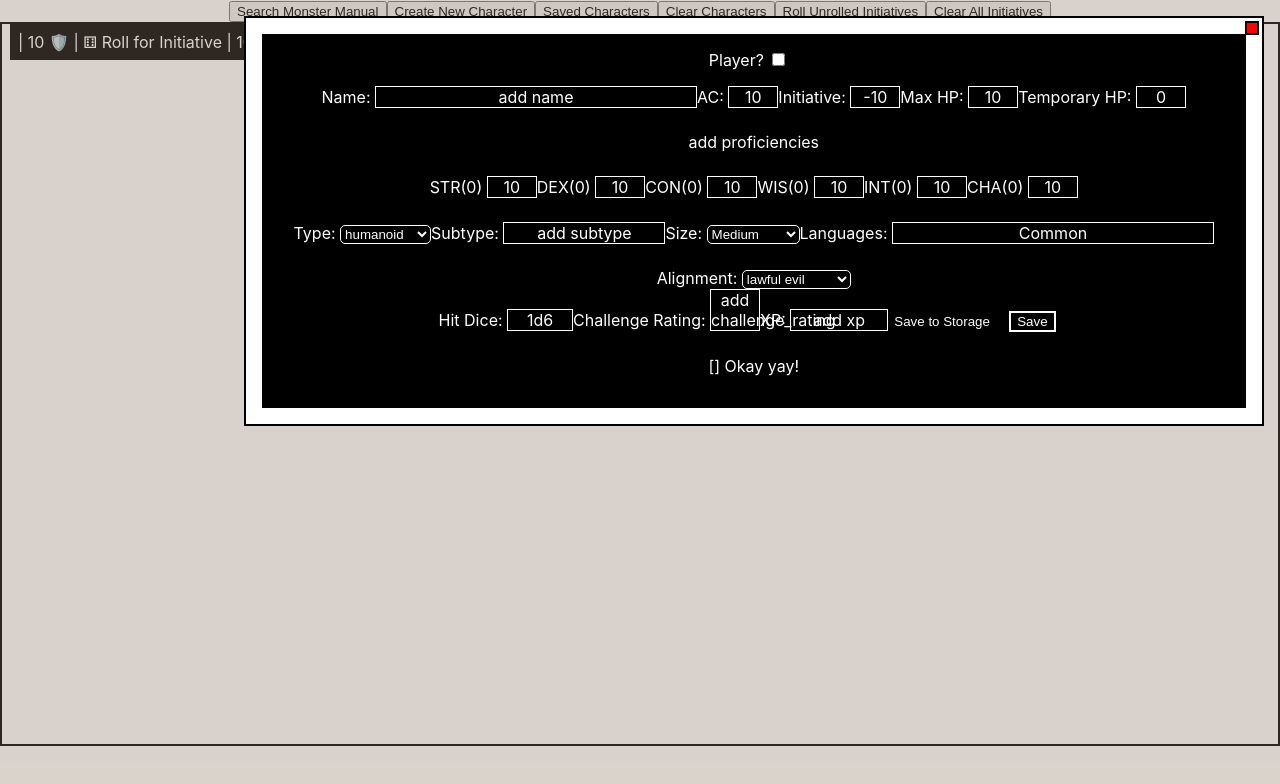
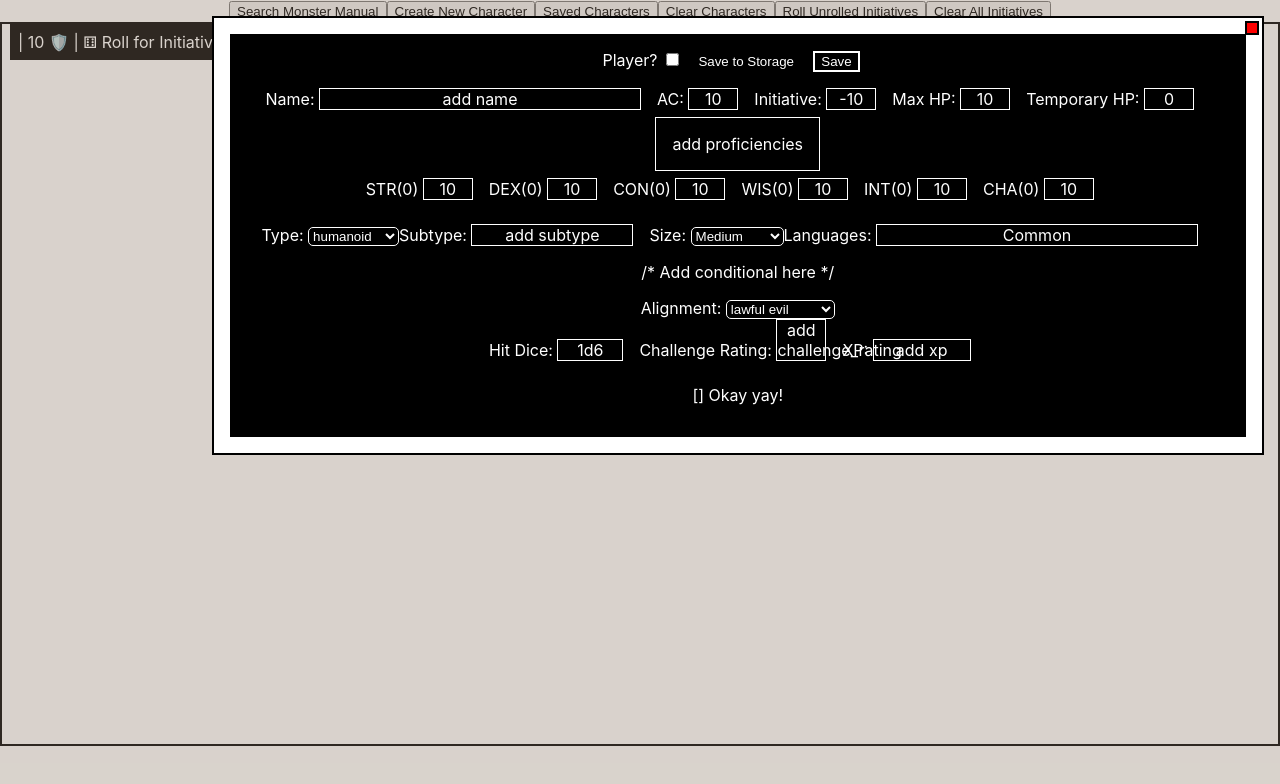
Before and after one commit to brewchetta/monstrous-initiative-tracker, a React (Create React App) app: page / in a window 1280 px wide. Both pictures are taken after a click on the button "Create New Character". Shown: the top 784 px of the page. Built offline with nearby package versions, Linux system fonts and the light colour scheme.

Commit message:
styling for character detail

```diff
--- a/src/components/detail-modal/CharacterDetailCard.css
+++ b/src/components/detail-modal/CharacterDetailCard.css
@@ -17,12 +17,19 @@
 .character-detail-form, .number-field {
   display: inline-block;
   border: solid white 1px;
+  margin-right: 1em;
   width: 3em;
 }
 
 .character-detail-form, .text-input {
   border: solid white 1px;
   display: inline-block;
+  margin-right: 1em;
+}
+
+.character-detail-form, .text-area-field {
+  border: solid white 1px;
+  padding: 1em;
 }
 
 .detail-sub-container {
@@ -33,7 +40,6 @@
 #character-detail-form textarea {
   background: none;
   border: none;
-  border-bottom: solid white 1px;
   color: white;
   text-align: center;
 }
--- a/src/components/detail-modal/CharacterDetailCard.js
+++ b/src/components/detail-modal/CharacterDetailCard.js
@@ -85,6 +85,9 @@ export default function CharacterDetailCard({character, updateCharacter}) {
         <span>{renderSelectField("char_class","","Artificer","Barbarian","Bard","Cleric","Druid","Fighter","Monk","Paladin","Rogue","Ranger","Sorcerer","Warlock","Wizard")}</span>
         : null}
 
+      <input type="button" value="Save to Storage" onClick={handleSaveToStorage} />
+      <input type="submit" value="Save"/>
+
       <br/>
 
       <div className="detail-sub-container">
@@ -155,6 +158,8 @@ export default function CharacterDetailCard({character, updateCharacter}) {
 
       </div>
 
+      /* Add conditional here */
+
       <div className="detail-sub-container">
 
         <span>Alignment: {renderSelectField("alignment", "lawful evil", "lawful neutral", "lawful good", "evil", "unaligned", "good", "chaotic evil", "chaotic neutral", "chaotic good")}</span><br/>
@@ -171,9 +176,6 @@ export default function CharacterDetailCard({character, updateCharacter}) {
           handleChange={handleChange}
           width="6em" />
 
-        <input type="button" value="Save to Storage" onClick={handleSaveToStorage} />
-        <input type="submit" value="Save"/>
-
       </div>
 
       <CharacterDetailActions actions={character.actions} />
--- a/src/components/detail-modal/DetailContainer.css
+++ b/src/components/detail-modal/DetailContainer.css
@@ -1,6 +1,7 @@
 #detail-modal {
   background: white;
   border: solid black 2px;
+  margin-left: 1em;
   padding: 1em;
   position: fixed;
   right: 1em;
```
